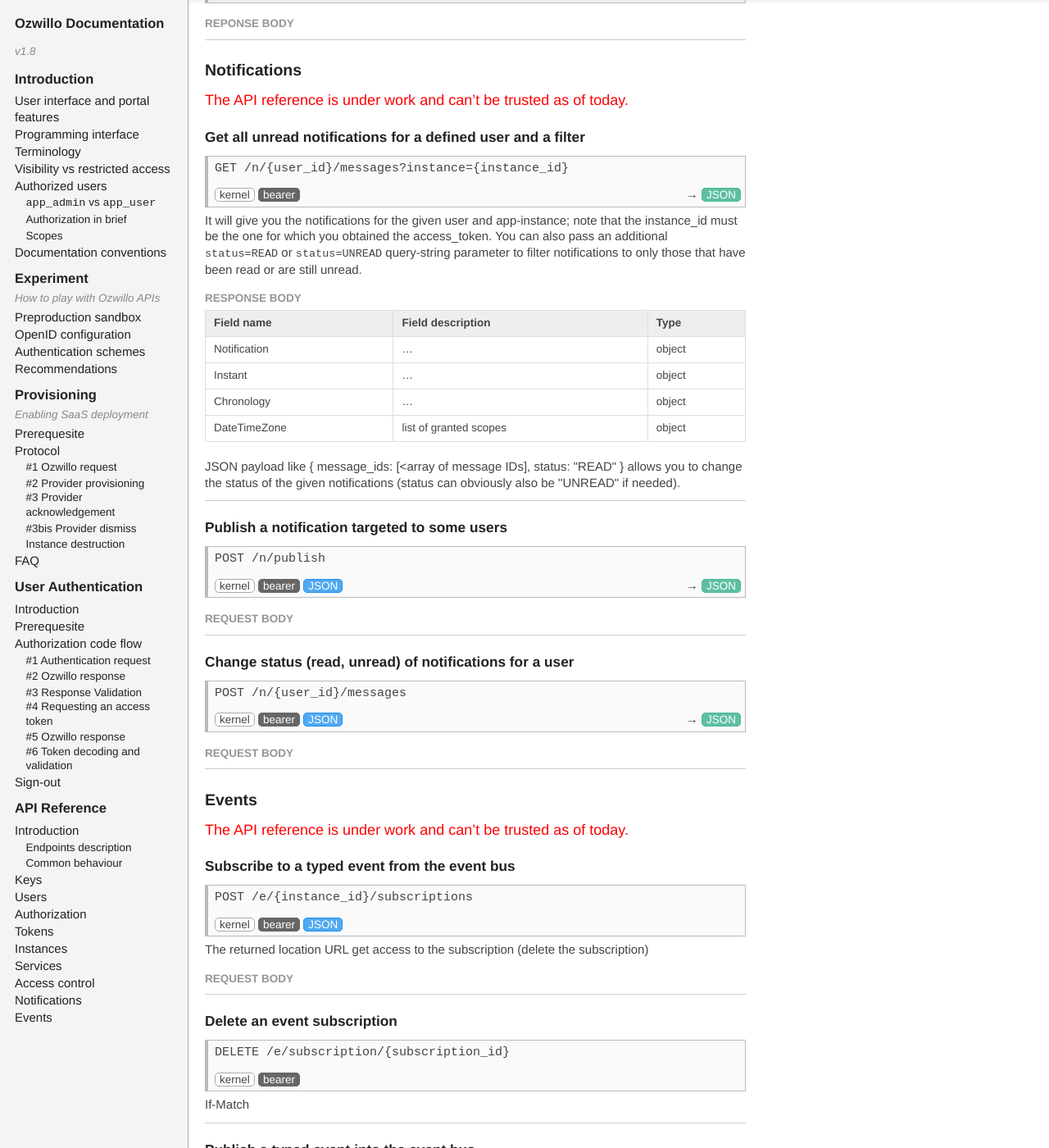
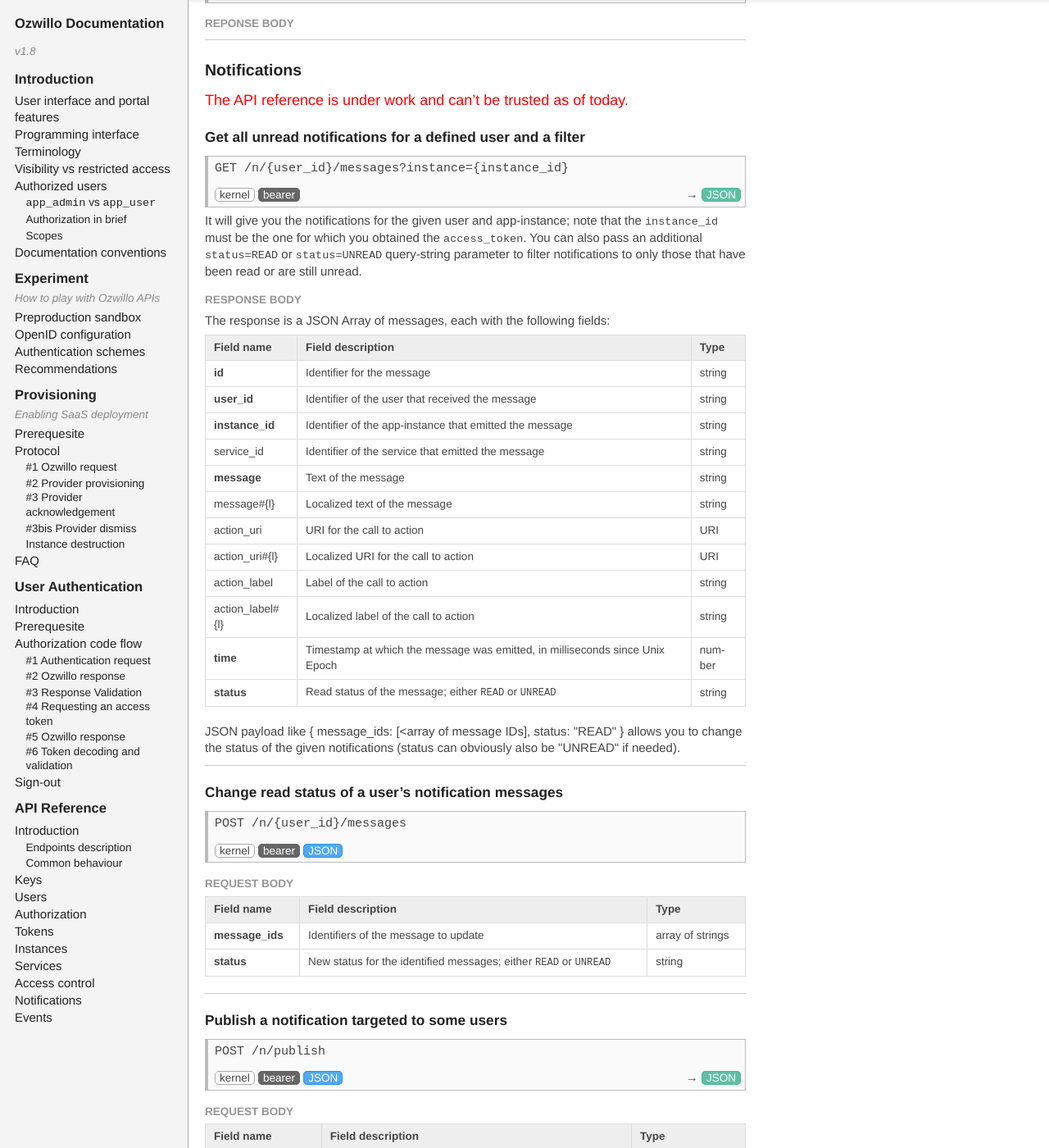
Before and after one commit to ozwillo/ozwillo-doc, a Jekyll site: the page built from index.html, in a window 1280 px wide and 1400 px high, scrolled down 27733 px. Shown: the whole window at 82% size. Built offline with Jekyll 4.4.1, drawn with Linux system fonts in a browser that asks for light colours; nearby versions of some CDN libraries; library files that are not in the unit come from our copies; some of the changed text lies outside the part shown.

Commit message:
Notifications API reference.

```diff
--- a/_includes/5-api-reference.md
+++ b/_includes/5-api-reference.md
@@ -513,22 +513,52 @@
 	</div>
 </div>
 
-It will give you the notifications for the given user and app-instance; note that the instance_id must be the one for which you obtained the access_token. You can also pass an additional `status=READ` or `status=UNREAD` query-string parameter to filter notifications to only those that have been read or are still unread.
+It will give you the notifications for the given user and app-instance; note that the `instance_id` must be the one for which you obtained the `access_token`. You can also pass an additional `status=READ` or `status=UNREAD` query-string parameter to filter notifications to only those that have been read or are still unread.
 
 ##### Response body
 
+The response is a JSON Array of messages, each with the following fields:
+
 | Field name | Field description | Type |
 | :-- | :-- | :-- |
-| Notification | ... | object |
-| Instant | ... | object |
-| Chronology | ... | object |
-| DateTimeZone | list of granted scopes | object |
+| **id** | Identifier for the message | string |
+| **user_id** | Identifier of the user that received the message | string |
+| **instance_id** | Identifier of the app-instance that emitted the message | string |
+| service_id | Identifier of the service that emitted the message | string |
+| **message** | Text of the message | string |
+| message#{l} | Localized text of the message | string |
+| action_uri | URI for the call to action | URI |
+| action_uri#{l} | Localized URI for the call to action | URI |
+| action_label | Label of the call to action | string |
+| action_label#{l} | Localized label of the call to action | string |
+| **time** | Timestamp at which the message was emitted, in milliseconds since Unix Epoch | number |
+| **status** | Read status of the message; either `READ` or `UNREAD` | string |
 {: .request}
 
 <p>JSON payload like { message_ids: [<array of message IDs], status: "READ" } allows you to change the status of the given notifications (status can obviously also be "UNREAD" if needed).</p>
 
-TODO: detail Notification, Instant, Chronology, DateTimeZone
-{: .todo}
+<hr/>
+
+#### Change read status of a user's notification messages
+
+<div class="api-entry">
+	<div class="api-command">POST /n/{user_id}/messages</div>
+	<div class="api-options">
+		<div class="api-request">
+			<span class="api-host">kernel</span>
+			<span class="api-auth">bearer</span>
+			<span class="api-input">JSON</span>
+		</div>
+	</div>
+</div>
+
+##### Request body
+
+| Field name | Field description | Type |
+| :-- | :-- | :-- |
+| **message_ids** | Identifiers of the message to update | array of strings |
+| **status** | New status for the identified messages; either `READ` or `UNREAD` | string |
+{: .request}
 
 <hr/>
 
@@ -550,25 +580,17 @@
 
 ##### Request body
 
-<hr/>
-
-#### Change status (read, unread) of notifications for a user
-
-<div class="api-entry">
-	<div class="api-command">POST /n/{user_id}/messages</div>
-	<div class="api-options">
-		<div class="api-request">
-			<span class="api-host">kernel</span>
-			<span class="api-auth">bearer</span>
-			<span class="api-input">JSON</span>
-		</div>
-		<div class="api-response">
-			<span class="api-output">JSON</span>
-		</div>
-	</div>
-</div>
-
-##### Request body
+| Field name | Field description | Type |
+| :-- | :-- | :-- |
+| **user_ids** | Identifiers of the users to notify | array of strings |
+| **service_id** | Identifier of the service that emits the message | string |
+| **message** | Text of the message | string |
+| message#{l} | Localized text of the message | string |
+| action_uri | URI for the call to action | URI |
+| action_uri#{l} | Localized URI for the call to action | URI |
+| action_label | Label of the call to action | string |
+| action_label#{l} | Localized label of the call to action | string |
+{: .request}
 
 <hr/>
 
```
